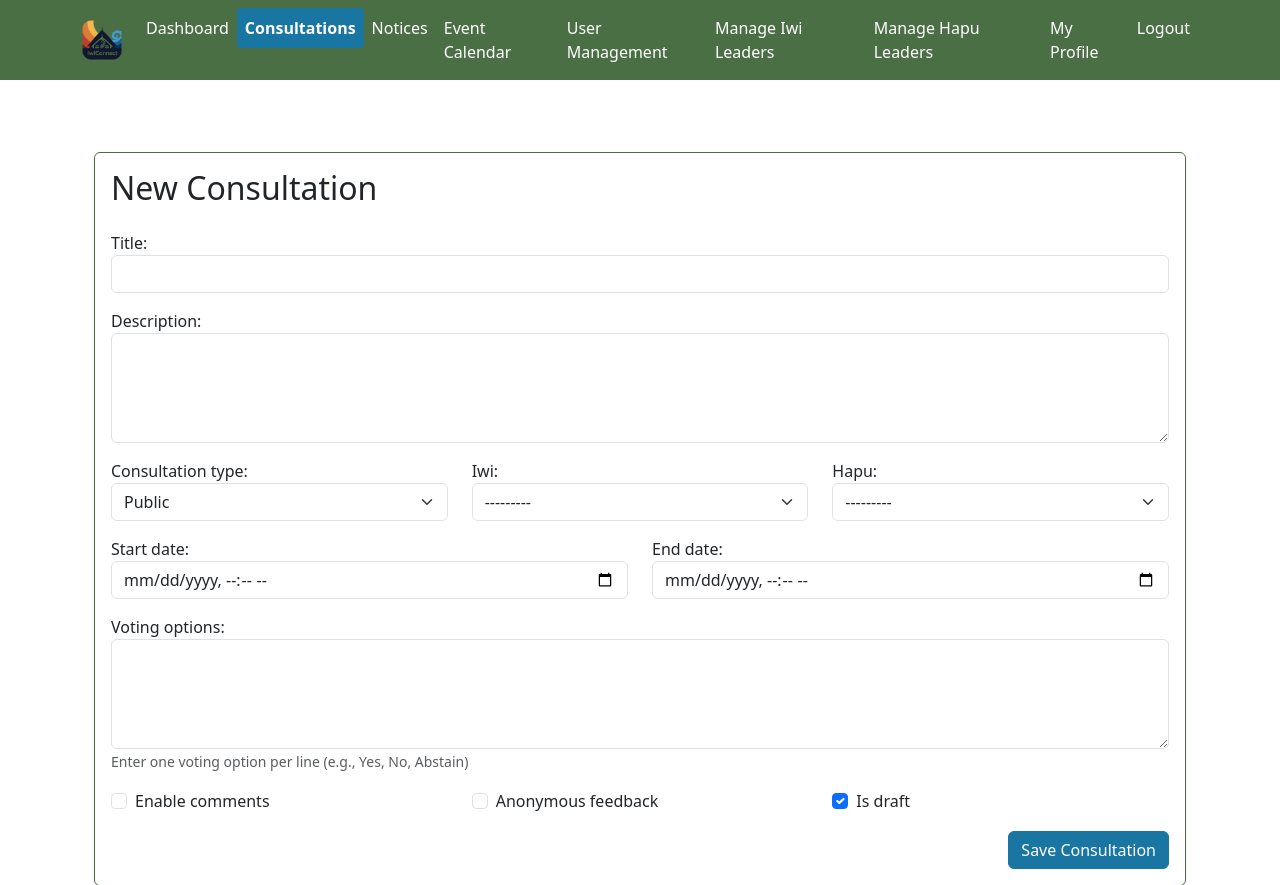
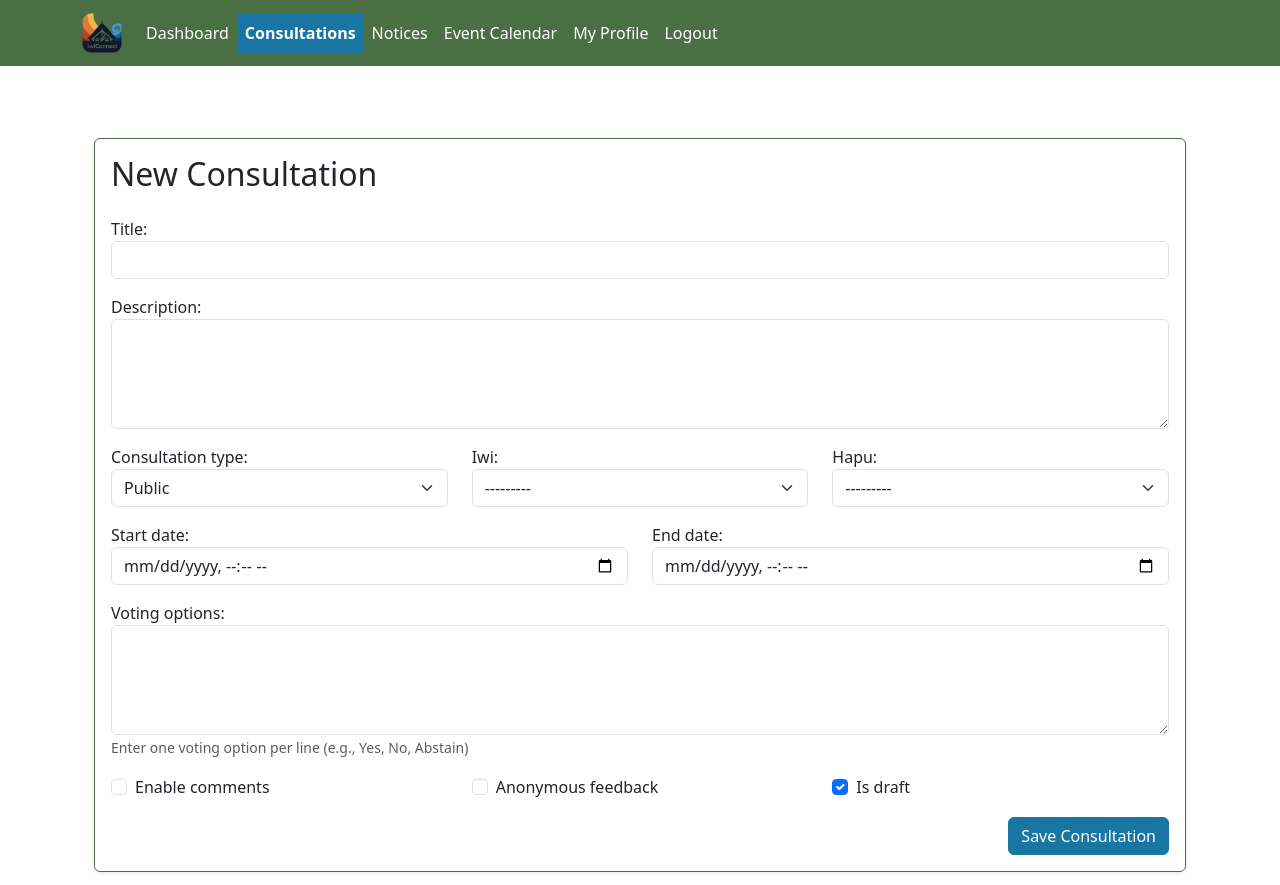
Before and after one commit to Nishita12393/IwiConnect, a Django app: page /consultations/ in a window 1280 px wide. Shown: the top 885 px of the page. Run offline with Django 5.2, Linux system fonts and the light colour scheme; the visitor is signed in with stand-in values (Sample User, id 1); data that the repository does not hold is empty.

Commit message:
update navbar links

```diff
--- a/core/templates/core/base.html
+++ b/core/templates/core/base.html
@@ -127,13 +127,6 @@
                             {# Removed New Notice link from navbar #}
                         {% endif %}
                         <li class="nav-item"><a class="nav-link{% if request.path|startswith:'/events' %} active{% endif %}" href="{% url 'events:event_calendar' %}">Event Calendar</a></li>
-                        {% if user.is_staff %}
-                            <li class="nav-item"><a class="nav-link" href="{% url 'usermgmt:user_list' %}">User Management</a></li>
-                            <li class="nav-item"><a class="nav-link{% if request.path|startswith:'/usermgmt/manage-iwi-leaders' %} active{% endif %}" href="{% url 'usermgmt:manage_iwi_leaders' %}">Manage Iwi Leaders</a></li>
-                            <li class="nav-item"><a class="nav-link{% if request.path|startswith:'/usermgmt/manage-hapu-leaders' %} active{% endif %}" href="{% url 'usermgmt:manage_hapu_leaders' %}">Manage Hapu Leaders</a></li>
-                        {% elif user.iwi_leaderships.all %}
-                            <li class="nav-item"><a class="nav-link" href="{% url 'usermgmt:manage_hapu_leaders' %}">Manage Hapu Leaders</a></li>
-                        {% endif %}
                         <li class="nav-item"><a class="nav-link{% if request.path == '/profile/' %} active{% endif %}" href="{% url 'profile' %}">My Profile</a></li>
                         <li class="nav-item"><a class="nav-link" href="{% url 'logout' %}">Logout</a></li>
                     {% else %}
```
